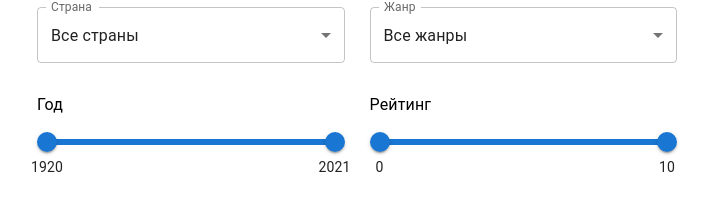
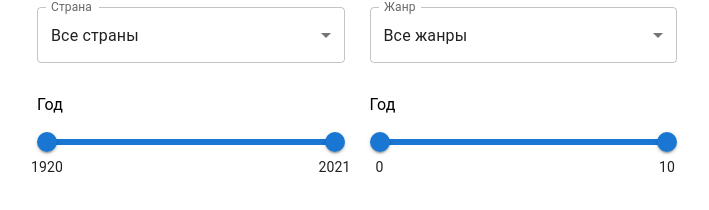
Before and after one commit to Evgeniy-Om/random-film, a React (Create React App) app: page / in a window 1280 px wide. Shown: the part 402-612 px from the top of the page, without its empty margins (283-992 px from the left). Built offline with nearby package versions, Linux system fonts and the light colour scheme.

Commit message:
В Слайдерах "Год" и "Рейтинг" заменён useState на Redux Toolkit

```diff
--- a/src/components/MySlider.jsx
+++ /dev/null
@@ -1,28 +0,0 @@
-import {useState} from "react";
-import {Box, Slider, Typography} from "@material-ui/core";
-
-function MySlider({marks, name, ariaLabel}) {
-   const [value, setValue] = useState([marks[0].value, marks[1].value]);
-
-   const handleChange = (event, newValue) => {
-      setValue(newValue);
-   }
-
-   return (
-      <Box ml={10} mr={10}>
-         <Typography mb={10} ml={-10}>{name.charAt(0).toUpperCase() + name.slice(1)}</Typography>
-         <Slider
-            value={value}
-            onChange={handleChange}
-            marks={marks}
-            valueLabelDisplay="auto"
-            getAriaLabel = {()=> ariaLabel}
-            getAriaValueText={()=>`${value} год`}
-            min={marks[0].value}
-            max={marks[1].value}
-         />
-      </Box>
-   )
-}
-
-export default MySlider
--- a/src/components/RatingSlider.jsx
+++ b/src/components/RatingSlider.jsx
@@ -1,20 +1,35 @@
-import MySlider from "./MySlider"
-
-const marks = [
-   {
-      value: 0,
-      label: "0"
-   },
-   {
-      value: 10,
-      label: "10"
-   }
-];
+import {useDispatch, useSelector} from "react-redux";
+import {selectRating} from "../toolkitRedux/toolkitSlice";
+import {Box, Slider, Typography} from "@material-ui/core";
 
 function RatingSlider() {
+   const {selectedRating, marks} = useSelector(state => {
+      /**
+       * @param {{toolkit:string}} state
+       */
+      return state.toolkit.rating;
+   })
+   const dispatch = useDispatch()
+
+   const handleChange = (event, newValue) => {
+      dispatch(selectRating(newValue))
+   }
+
    return (
-      <MySlider marks={marks} name='рейтинг' ariaLabel="рейтинг"/>
-   );
+      <Box ml={10} mr={10}>
+         <Typography mb={10} ml={-10}>Год</Typography>
+         <Slider
+            value={[selectedRating[0],selectedRating[1]]}
+            onChange={handleChange}
+            marks={marks}
+            valueLabelDisplay="auto"
+            getAriaLabel = {() => "рейтинг"}
+            getAriaValueText={()=>`${selectedRating} рейтинг`}
+            min={marks[0].value}
+            max={marks[1].value}
+         />
+      </Box>
+   )
 }
 
 export default RatingSlider
--- a/src/components/YearsSlider.jsx
+++ b/src/components/YearsSlider.jsx
@@ -1,20 +1,30 @@
-import MySlider from "./MySlider"
-
-const marks = [
-   {
-      value: 1920,
-      label: "1920"
-   },
-   {
-      value: 2021,
-      label: "2021"
-   }
-];
+import {Box, Slider, Typography} from "@material-ui/core"
+import {useDispatch, useSelector} from "react-redux"
+import {selectYears} from "../toolkitRedux/toolkitSlice"
 
 function YearsSlider() {
+   const {selectedYears, marks} = useSelector(state => state.toolkit.years)
+   const dispatch = useDispatch()
+
+   const handleChange = (event, newValue) => {
+      dispatch(selectYears(newValue))
+   }
+
    return (
-      <MySlider marks={marks} name='год' ariaLabel="диапазон лет"/>
-   );
+      <Box ml={10} mr={10}>
+         <Typography mb={10} ml={-10}>Год</Typography>
+         <Slider
+            value={[selectedYears[0],selectedYears[1]]}
+            onChange={handleChange}
+            marks={marks}
+            valueLabelDisplay="auto"
+            getAriaLabel = {() => "диапазон лет"}
+            getAriaValueText={()=>`${selectedYears} год`}
+            min={marks[0].value}
+            max={marks[1].value}
+         />
+      </Box>
+   )
 }
 
 export default YearsSlider
```
